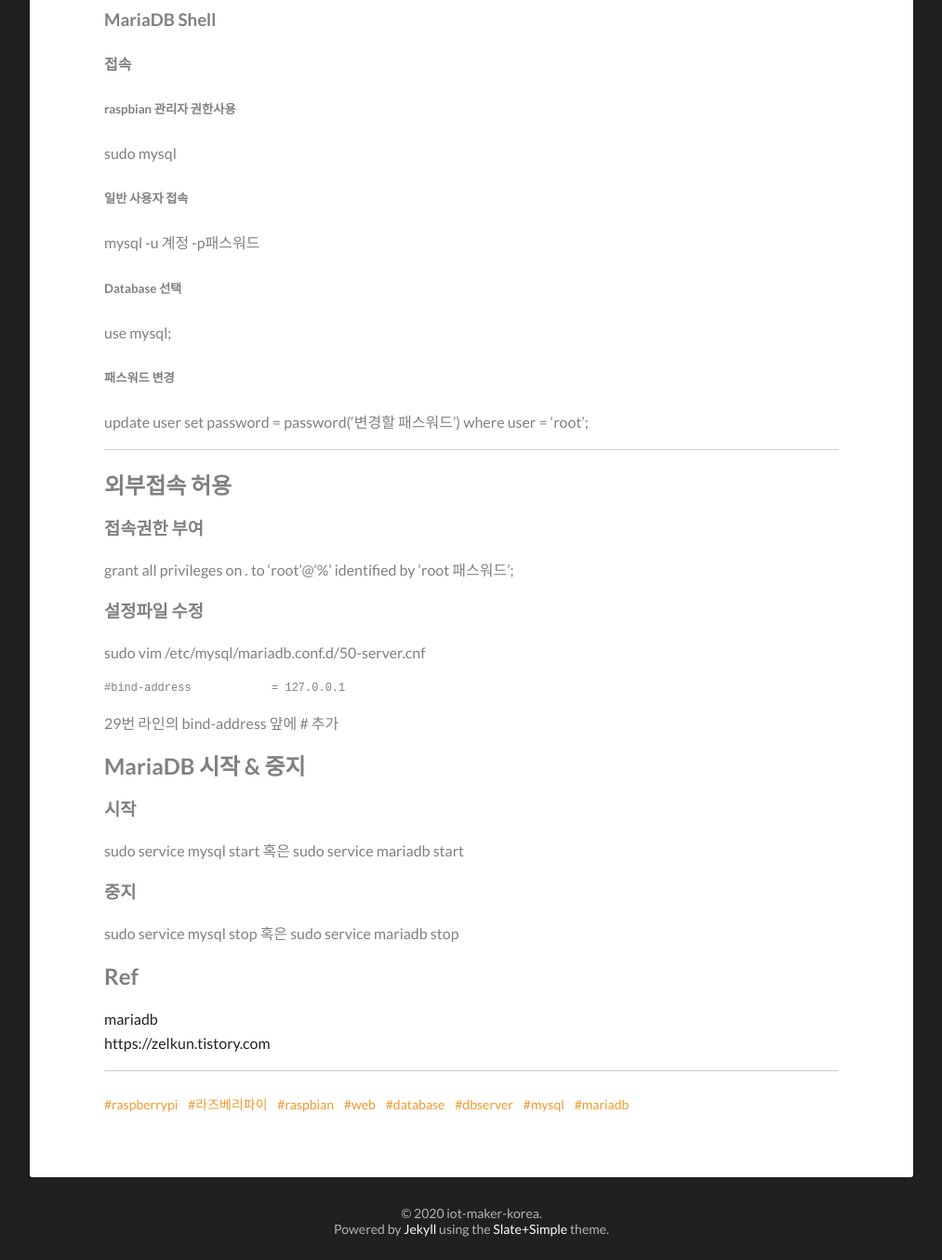
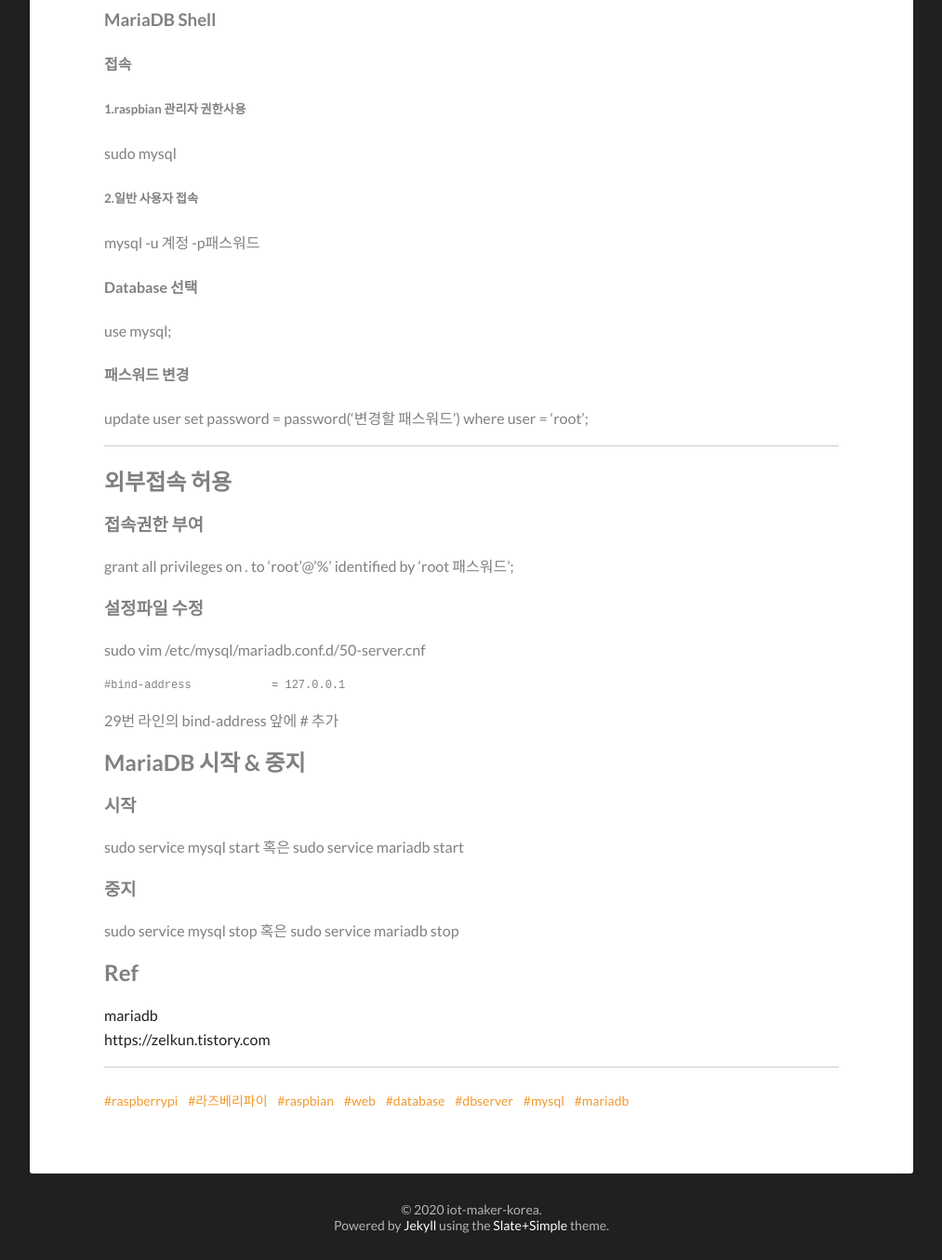
Before and after one commit to iot-maker-korea/blog_old, a Jekyll site: the page built from _posts/Raspberrypi/2020-06-11-006.mariadb.md, in a window 1280 px wide. Shown: the part 945-2300 px from the top of the page at 93% size, without its empty margins (133-1146 px from the left). Built offline with Jekyll 4.4.1, drawn with Linux system fonts in a browser that asks for light colours.

Commit message:
Update 2020-06-11-006.mariadb.md

```diff
--- a/_posts/Raspberrypi/2020-06-11-006.mariadb.md
+++ b/_posts/Raspberrypi/2020-06-11-006.mariadb.md
@@ -35,19 +35,19 @@ MySql을 기반으로 만들어졌지만 무료로 사용할 수 있다는 차
 
 #### 접속
 
-##### raspbian 관리자 권한사용
+##### 1.raspbian 관리자 권한사용
 
   sudo mysql
 
-##### 일반 사용자 접속
+##### 2.일반 사용자 접속
 
   mysql -u 계정 -p패스워드
 
-##### Database 선택
+#### Database 선택
 
   use mysql;
 
-##### 패스워드 변경
+#### 패스워드 변경
 
   update user set password = password('변경할 패스워드') where user = 'root';
 
```
